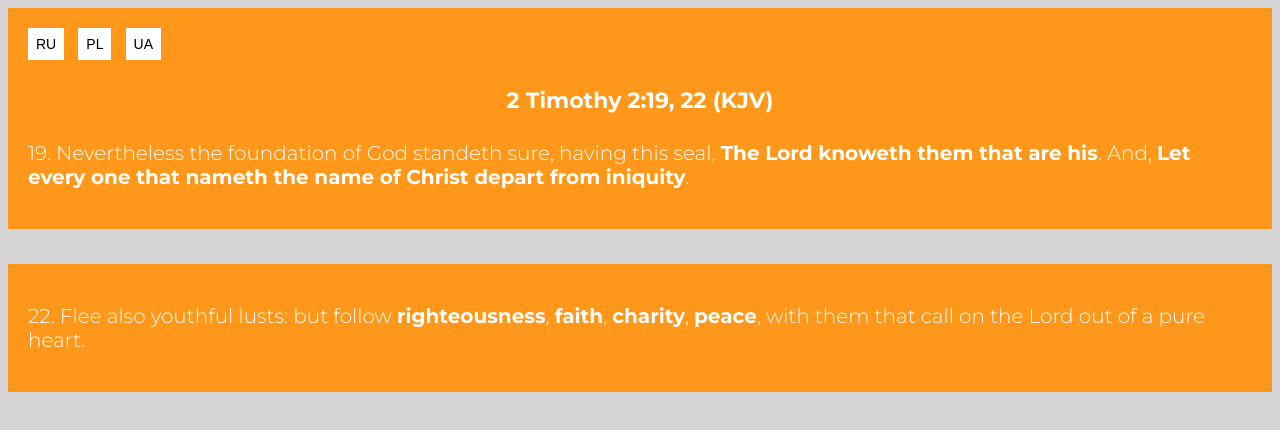
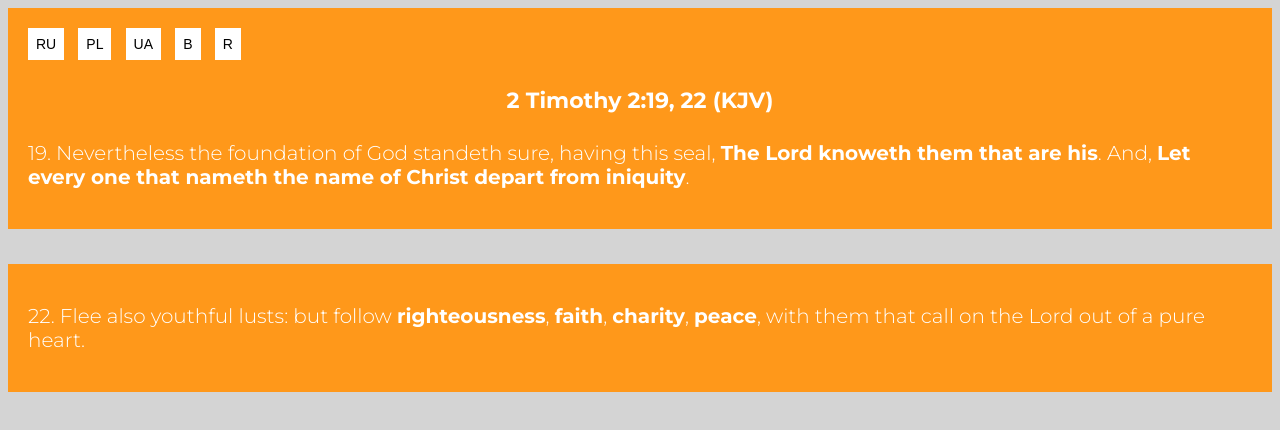
Before and after one commit to mr-front-end-dev/Bible-Verses-o--EN, a plain HTML site: page index.html in a window 1280 px wide. Drawn offline with Linux system fonts and the light colour scheme.

Commit message:
Added links to another verses (B, R)

```diff
--- a/index.html
+++ b/index.html
@@ -16,6 +16,8 @@
       <button class="section__button"><a class="section__button--link" href="https://mrpenguin-dev.github.io/Simple-Bible-Verses-o--RU/">RU</a></button>
       <button class="section__button"><a class="section__button--link" href="https://mrpenguin-dev.github.io/Simple-Bible-Verses-o--PL/">PL</a></button>
       <button class="section__button"><a class="section__button--link" href="https://mrpenguin-dev.github.io/Simple-Bible-Verses-o--UA/">UA</a></button>
+      <button class="section__button"><a class="section__button--link" href="https://mrpenguin-dev.github.io/Simple-Bible-Verses-b--EN/">B</a></button>
+      <button class="section__button"><a class="section__button--link" href="https://mrpenguin-dev.github.io/Simple-Bible-Verses-r--EN/">R</a></button>
       <section class="section__content--text">
         <h1 class="section--h1">2 Timothy 2:19, 22 (KJV)</h1>
         <p class="section--paragraph section--paragraph--white">19. Nevertheless the foundation of God standeth sure, having this seal, <span class="section--bold">The Lord knoweth them that are his</span>. And, <span class="section--bold">Let every one that nameth the name of Christ depart from iniquity</span>.</p>
```
